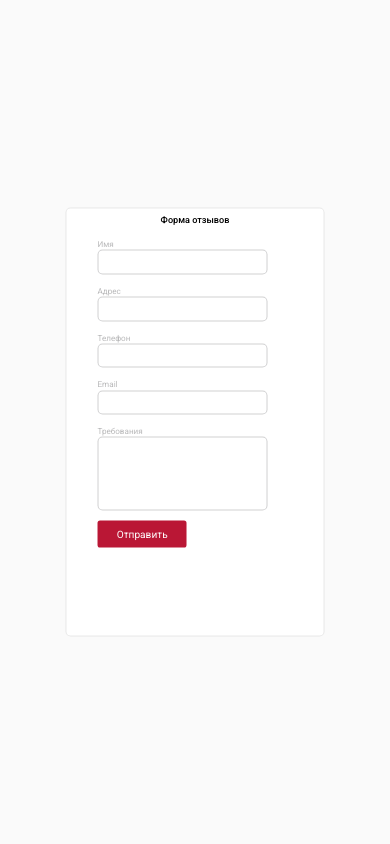
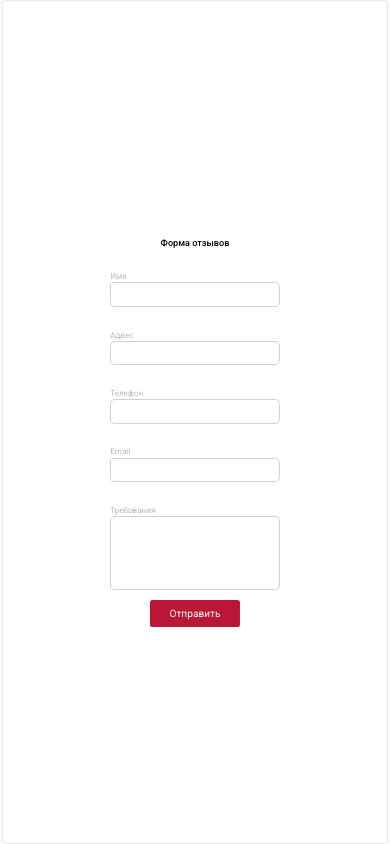
Before and after one commit to NIKITAZEML/demisgroup-test-front, a Vue app: page / in a window 390 px wide. Built offline with nearby package versions, Linux system fonts and the light colour scheme.

Commit message:
fixed styles

```diff
--- a/src/assets/common.css
+++ b/src/assets/common.css
@@ -27,6 +27,7 @@
 
     .input{
         width: 43.490vw;
+        margin-bottom: 3vw;
         height: 6.250vw;
         border-radius: 1.302vw;
         font-size: 2.604vw;
--- a/src/components/AuthWindow.vue
+++ b/src/components/AuthWindow.vue
@@ -201,18 +201,28 @@ export default {
         font-size: 1vw;
     }
 
+    .input-group{
+        display: flex;
+        flex-direction: column;
+        align-items: center;
+    }
+
     @media screen and (max-width: 768px) {
         .window-auth{
-            width: 66.406vw;
-            height: 110vw;
+            width: 99vw;
+            height: 100vh;
+            justify-content: center;
+            align-items: center;
         }
 
         .auth__entrance-heading{
-            margin-bottom: 2.604vw;
+            margin-top: 5vw;
+            margin-bottom: 5vw;
             font-size: 2.344vw;
         }
 
         .entry-btn{
+            align-self: center;
             font-size: 2.604vw;
             border-radius: .651vw;
             width: 22.917vw;
@@ -224,7 +234,7 @@ export default {
         }
 
         .main-area__window-auth{
-            align-items: flex-start;
+            align-items: center;
         }
 
         .errors{
@@ -234,9 +244,8 @@ export default {
 
     @media screen and (max-width: 320px) {
         .window-auth{
-            margin-top: 20vw;
             width: 95vw;
-            height: 280vw;
+            height: 100vh;
             position: static;
             top: 0;
             left: 0;
@@ -256,10 +265,17 @@ export default {
             font-size: 6.25vw;
             width: 55vw;
             height: 16.25vw;
+            align-self: center;
         }
 
         .errors{
             font-size: 4vw;
+            text-align: center;
+        }
+
+        .input-group{
+            width: 100%;
+            margin-left: 20vw;
         }
     }
 </style>
```
